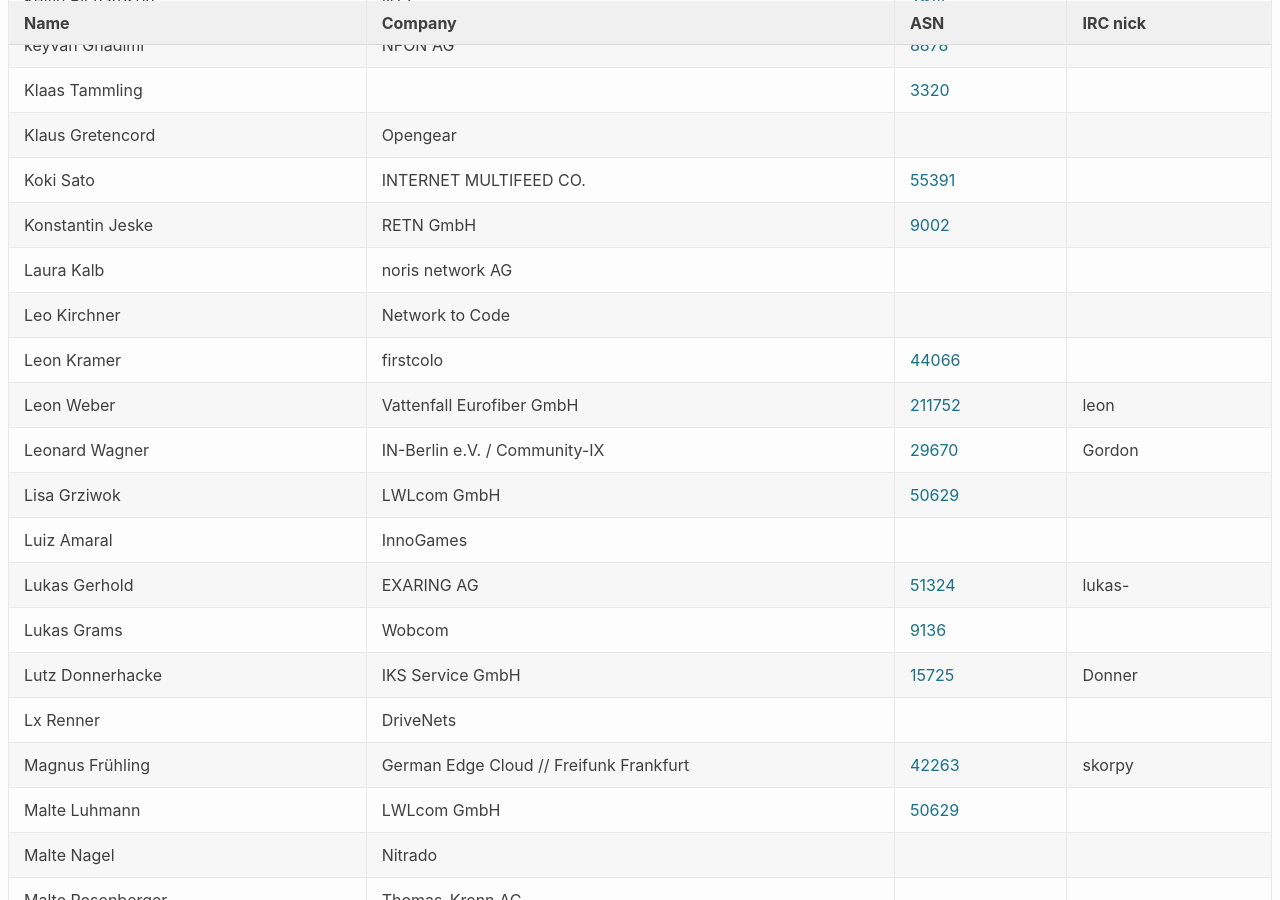
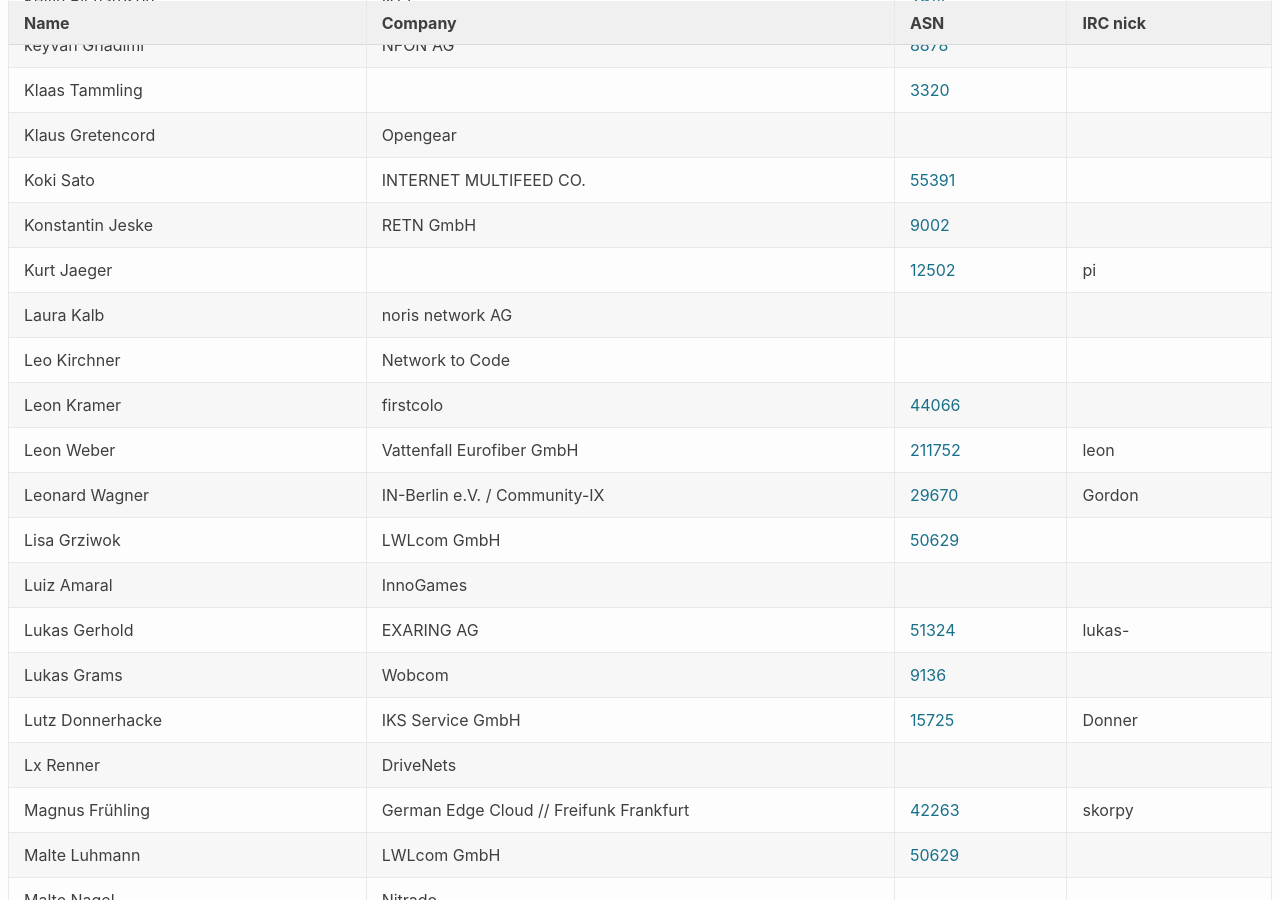
Before and after one commit to denog/pretix-attendeelist, a Jekyll site: the page built from denog14/index.md, in a window 1280 px wide and 900 px high, scrolled down 6229 px. Built offline with Jekyll 4.4.1, drawn with Linux system fonts in a browser that asks for light colours.

Commit message:
Latest data: Tue Nov  8 13:23:19 UTC 2022

```diff
--- a/_data/attendees_denog14_onsite.json
+++ b/_data/attendees_denog14_onsite.json
@@ -838,6 +838,12 @@
     "company": "RETN GmbH",
     "irc": null,
     "asn": "9002"
+  },
+  {
+    "name": "Kurt Jaeger",
+    "company": null,
+    "irc": "pi",
+    "asn": "12502"
   },
   {
     "name": "Laura Kalb",
```
